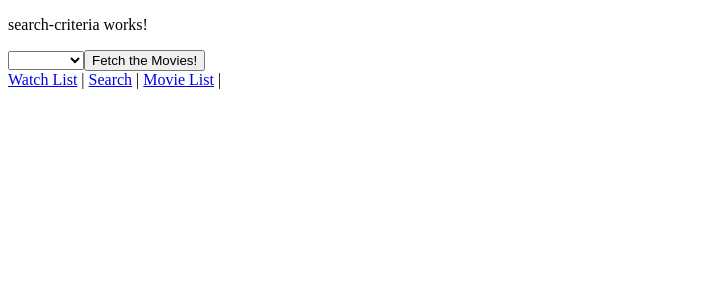
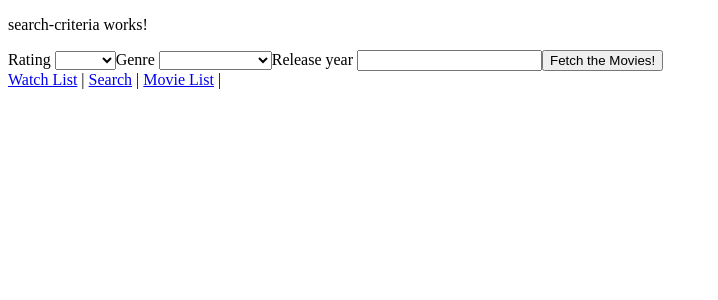
Before and after one commit to kldrivinski/Flick-Fetch, an Angular app: page /search in a window 1280 px wide. Shown: the top 300 px of the page, without its empty margins (0-718 px from the left). Built offline with nearby package versions, Linux system fonts and the light colour scheme.

Commit message:
Working parameters

```diff
--- a/src/app/movie-list/movie-list.component.html
+++ b/src/app/movie-list/movie-list.component.html
@@ -1 +1,2 @@
 <p>movie-list works!</p>
+<p>take data from the form in the search and formulate a lit with it </p>
--- a/src/app/search-criteria/search-criteria.component.html
+++ b/src/app/search-criteria/search-criteria.component.html
@@ -1,16 +1,49 @@
 <p>search-criteria works!</p>
 
-<form #searchForm="ngForm" (ngSubmit)="getTheMovies(searchForm.value.rating)">
-  <select name="rating" id="" ngModel>
-    <option value="G">rated G</option>
-    <option value="PG">rated PG</option>
-    <!-- <option value= "G" >rated G</option>
-        <option value= "G" >rated G</option>
-        <option value= "G" >rated G</option>
-        <option value= "G" >rated G</option>  -->
-  </select>
-  <button type="submit">Fetch the Movies!</button>
+<form #searchForm="ngForm"
+  (ngSubmit)="getTheMovies(searchForm.value.rating, searchForm.value.genre, searchForm.value.year)">
+  <label name="rating">Rating
+    <select name="rating" id="" ngModel>
+      <option value="G"> G</option>
+      <option value="PG"> PG</option>
+      <option value="PG-13"> PG-13</option>
+      <option value="R"> R</option>
+      <option value="NR">NR</option>
+    </select>
+  </label>
+
+
+  <label name="genre">Genre
+    <select name="genre" ngModel>
+      <option value="Action">Action</option>
+      <option value="Animation">Animation</option>
+      <option value="Comedy">Comedy</option>
+      <option value="Crime">Crime</option>
+      <option value="Documentary">Documentary</option>
+      <option value="Drama">Drama</option>
+      <option value="Family">Family</option>
+      <option value="Fantasy">Fantasy</option>
+      <option value="History">History</option>
+      <option value="Horror">Horror</option>
+      <option value="Music">Music</option>
+      <option value="Mystery">Mystery</option>
+      <option value="Romance">Romance</option>
+      <option value="Science Fiction">Science Fiction</option>
+      <option value="Thriller">Thriller</option>
+      <option value="Western">Western</option>
+
+    </select>
+  </label>
+
+
+  <label name="year">Release year
+    <input type="text" name="year" ngModel>
+  </label>
+  <button type="submit" [disabled]="searchForm.invalid">Fetch the Movies!</button>
 </form>
+
+
+
 
 <div *ngFor="let movie of movieList">
   <p>{{ movie.title }}</p>
--- a/src/app/search-criteria/search-criteria.component.ts
+++ b/src/app/search-criteria/search-criteria.component.ts
@@ -1,5 +1,6 @@
 import { Component, OnInit } from "@angular/core";
 import { MovieFinderService } from "../services/movie-finder.service";
+// import { FormBuilder, FormControl, Validators } from '@angular/forms';
 
 @Component({
   selector: "app-search-criteria",
@@ -9,10 +10,72 @@ import { MovieFinderService } from "../services/movie-finder.service";
 export class SearchCriteriaComponent implements OnInit {
   movieList: any[];
 
-  constructor(private movieService: MovieFinderService) {}
+  constructor(private movieService: MovieFinderService) { }
 
-  getTheMovies(rating: string) {
-    this.movieService.getMovieList(rating).subscribe(data => {
+
+
+
+
+  getTheMovies(rating: string, genre: string, year: string) {
+    let genreCode = "0";
+    switch (genre) {
+      case "Action":
+        genreCode = "28";
+        break;
+      case "Adventure":
+        genreCode = "12"
+        break;
+      case "Animation":
+        genreCode = "16"
+        break;
+      case "Comedy":
+        genreCode = "35"
+        break;
+      case "Crime":
+        genreCode = "80"
+        break;
+      case "Documentary":
+        genreCode = "99"
+        break;
+      case "Drama":
+        genreCode = "18"
+        break;
+      case "Family":
+        genreCode = "10751"
+        break;
+      case "Fantasy":
+        genreCode = "14"
+        break;
+      case "History":
+        genreCode = "36"
+        break;
+      case "Horror":
+        genreCode = "27"
+        break;
+      case "Music":
+        genreCode = "10402"
+        break;
+      case "Mystery":
+        genreCode = "9648"
+        break;
+      case "Romance":
+        genreCode = "10749"
+        break;
+      case "Science Fiction":
+        genreCode = "878"
+        break;
+      case "Thriller":
+        genreCode = "53"
+        break;
+      case "Western":
+        genreCode = "37"
+        break;
+      case "":
+        genreCode = ""
+        break;
+    }
+
+    this.movieService.getMovieList(rating, genreCode, year).subscribe(data => {
       this.movieList = data.results;
       console.log(this.movieList);
       console.log(rating);
--- a/src/app/services/movie-finder.service.ts
+++ b/src/app/services/movie-finder.service.ts
@@ -6,14 +6,17 @@ import { Observable } from "rxjs";
   providedIn: "root"
 })
 export class MovieFinderService {
-  constructor(private http: HttpClient) {}
+  constructor(private http: HttpClient) { }
 
-  getMovieList(rating: string): Observable<any> {
+  getMovieList(rating: string, genreCode: string, year: string): Observable<any> {
     return this.http.get("https://api.themoviedb.org/3/discover/movie/?", {
       params: {
         certification: rating,
         certification_country: "US",
-        api_key: "4df60c7a99b0e49c00d697427b5ff10d"
+        api_key: "4df60c7a99b0e49c00d697427b5ff10d",
+        with_genres: genreCode,
+        year: year,
+
       }
     });
   }
```
